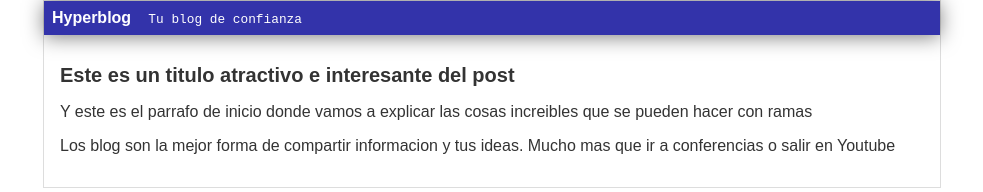
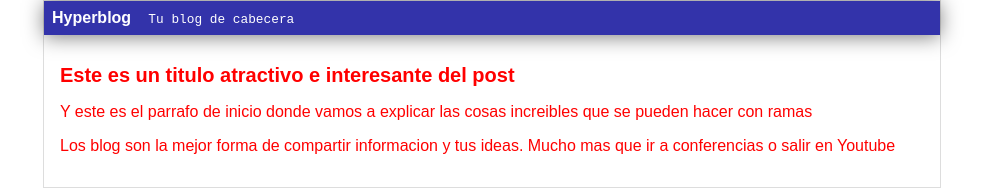
Before and after one commit to varoxMok/hyperblog, a plain HTML site: page index.html in a window 1280 px wide. Shown: the whole page, without its empty margins (148-1131 px from the left). Drawn offline with Linux system fonts and the light colour scheme; a script that the page names is missing.

Commit message:
modifique la cabecera y el color del texto

```diff
--- a/css/main.css
+++ b/css/main.css
@@ -1,5 +1,5 @@
 body {
-    color: #333;
+    color: red;
     text-align: center;
     font-family: Arial, Helvetica, sans-serif;
     font-size: 16px;
--- a/index.html
+++ b/index.html
@@ -11,7 +11,7 @@
     <body>
         <div id="container">
             <div id="header">
-                Hyperblog <samp id="tagline">Tu blog de confianza</samp>
+                Hyperblog <samp id="tagline">Tu blog de cabecera</samp>
             </div>
             <div id="post">
                 <h1>Este es un titulo atractivo e interesante del post</h1>
```
